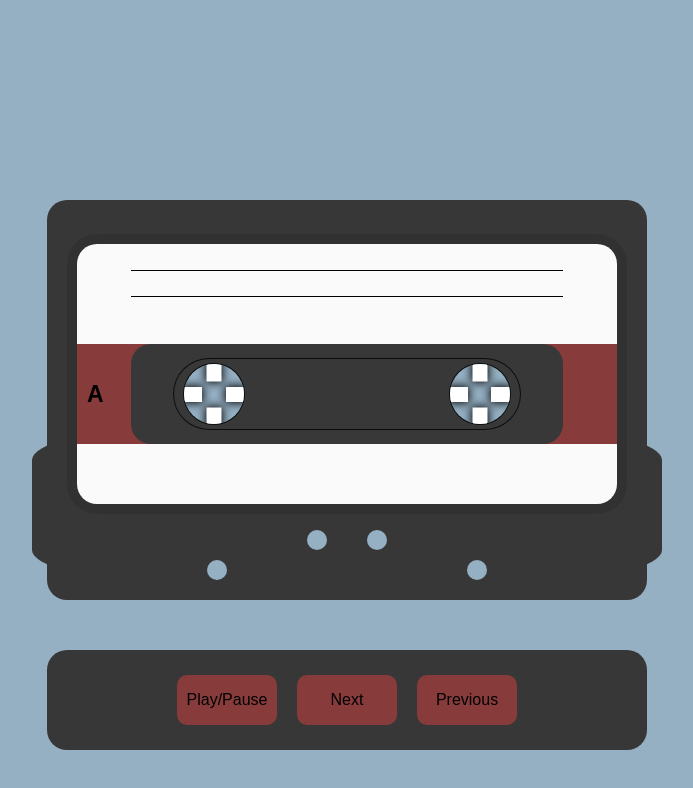
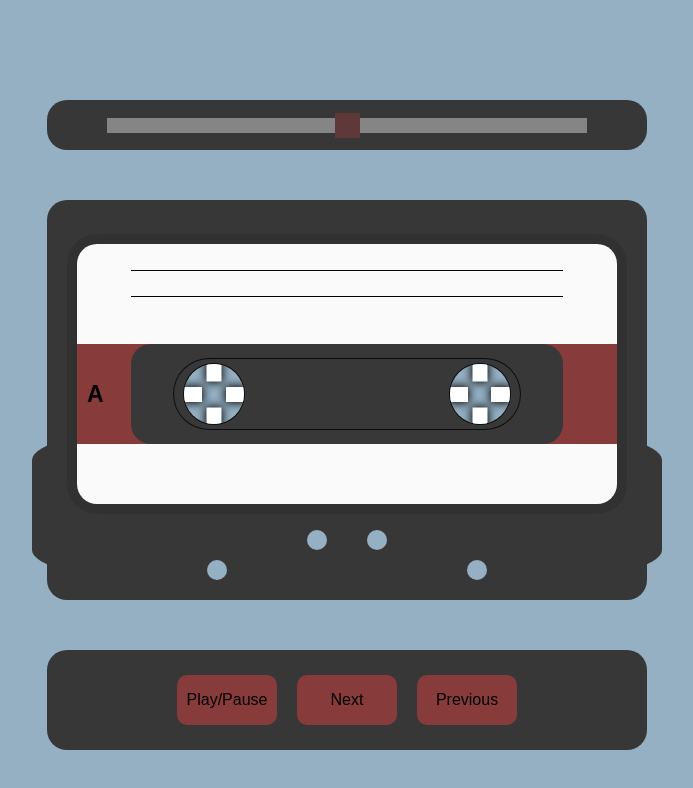
Before and after one commit to Creepingdeath999/caset, a plain HTML site: page index.html in a window 1280 px wide. Shown: the whole page, without its empty margins (293-986 px from the left). Drawn offline with Linux system fonts and the light colour scheme.

Commit message:
add volume

```diff
--- a/index.html
+++ b/index.html
@@ -21,7 +21,9 @@
     <script src="player.js"></script>
 
 
-
+  <div id="vol">
+      <input id="vlmRange" class="slider" type="range" min="0" max="100">
+  </div>
     <div id="caset">
         <h1 id="title"></h1>
         <div class="center">
--- a/main.js
+++ b/main.js
@@ -41,5 +41,13 @@ let title;
     document.getElementById('title').textContent=title;
      });
      });
-    });
-    }());
+     widget.getVolume(function(vol){
+      let volControl=document.getElementById("vlmRange");
+      volControl.value=vol;
+     });
+    let volControl=document.getElementById("vlmRange")
+    volControl.addEventListener('change',()=>{
+      widget.setVolume(volControl.value/2)
+    })
+  });
+}());
--- a/style.scss
+++ b/style.scss
@@ -18,6 +18,40 @@ body {
   justify-content: center;
   align-items: center;
   height: 100vh;
+}
+#vol{
+  position: absolute;
+  top:100px;
+  background-color: #373737;
+  width:600px;
+  height:50px;
+  display: flex;
+  justify-content: center;
+  border-radius: 20px;
+  align-items: center;
+  .slider {
+    -webkit-appearance: none;
+    width: 80%;
+    height: 15px;
+    background: #d3d3d3;
+    outline: none;
+    opacity: 0.5;
+    -webkit-transition: .4s;
+    transition: opacity .2s;
+  }
+
+  .slider:hover {
+    opacity: 1;
+  }
+
+  .slider::-webkit-slider-thumb {
+    -webkit-appearance: none;
+    appearance: none;
+    width: 25px;
+    height: 25px;
+    background: #873b3b;
+    cursor: pointer;
+  }
 }
 #caset {
   width: 600px;
```
Also changed, not shown: style.css, 1 other file.
